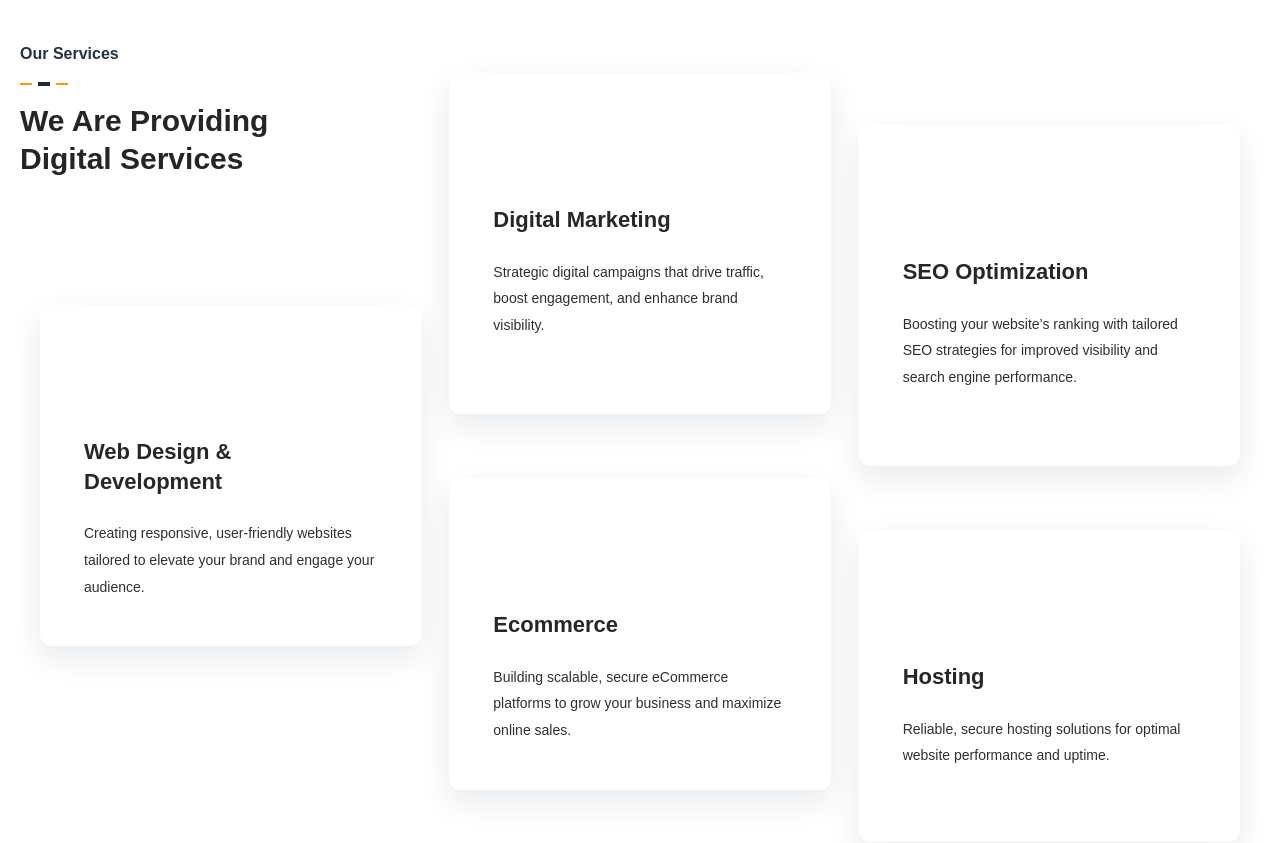
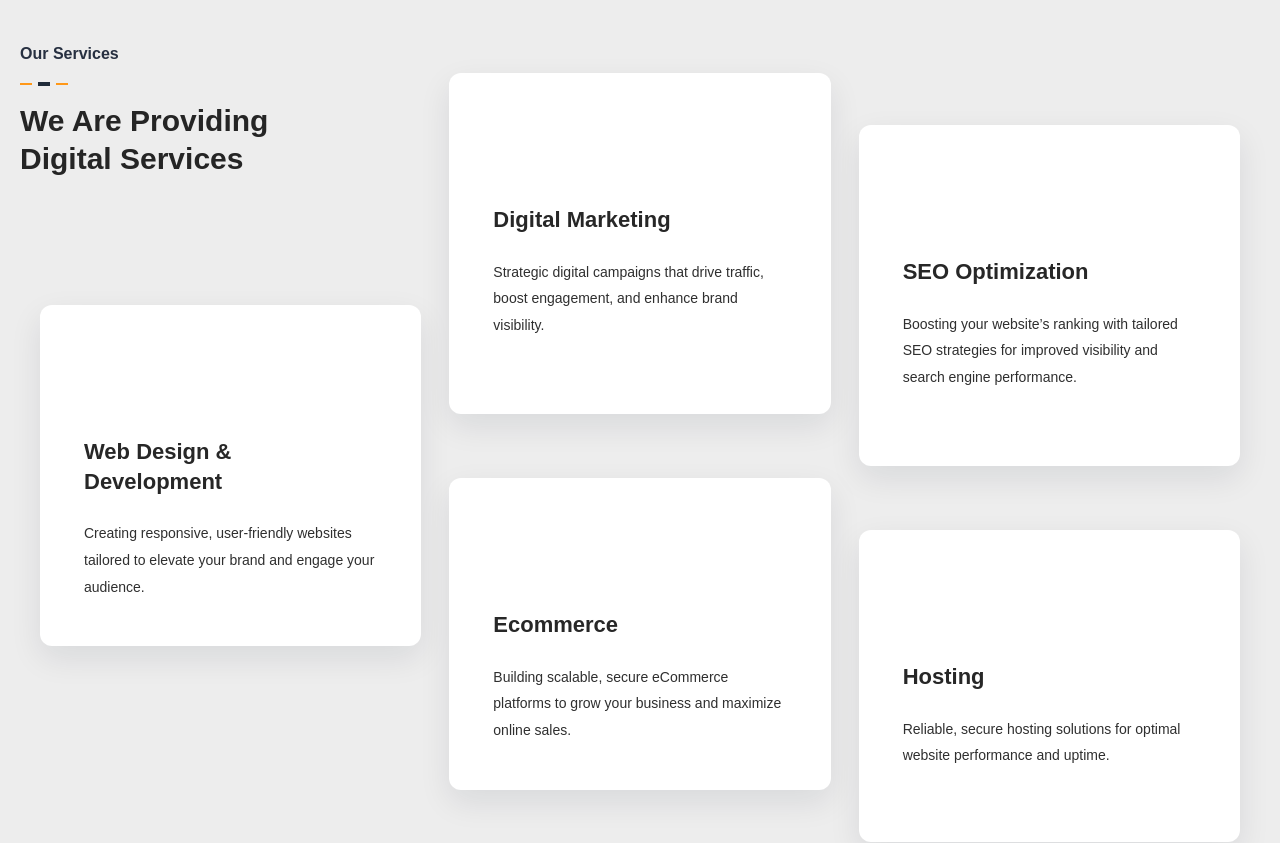
Before and after one commit to jroug/webinsite-nextjs, a Next.js app: page / in a window 1280 px wide. Shown: the part 860-1703 px from the top of the page. Built offline with nearby package versions, Linux system fonts and the light colour scheme.

Commit message:
color adjustiments

```diff
--- a/app/globals.css
+++ b/app/globals.css
@@ -2,25 +2,29 @@
 
 
 :root {
-  --background: #ffffff;
-  --foreground: #171717;
+  --lightColor: #ededed;
+  --blueDarkColor: #1f2732;
+  --blueLightColor: #0090ff;
+  --boxShadowColor: rgba(15, 23, 42, .09);
+
+  --background: var(--lightColor);
 }
 
 @theme inline {
-  --color-background: var(--background);
-  --color-foreground: var(--foreground);
+  --color-background: var(--lightColor);
+  --color-foreground: var(--blueDarkColor);
 }
 
-@media (prefers-color-scheme: white) {
+/* @media (prefers-color-scheme: white) {
   :root {
     --background: #ededed;
     --foreground: #171717;
   }
-}
+} */
 
 body {
-  background: var(--background);
-  color: var(--foreground);
+  background: var(--color-background);
+  color: var(--color-foreground);
   font-family: Cabin, sans-serif;
 }
 
--- a/components/common/Services.module.css
+++ b/components/common/Services.module.css
@@ -13,14 +13,23 @@
     min-height: 270px;
     border-radius: 12px;
     background: #fff;
+    box-shadow: 0 12px 32px var(--boxShadowColor);
+    transition: background-color .35s ease, box-shadow .35s ease;
+}
+
+.cardLink {
+    display: block;
+    min-height: 270px;
     padding: 46px 44px;
-    box-shadow: 0 12px 32px rgba(15, 23, 42, .09);
+    color: inherit;
+    text-decoration: none;
 }
 
 .serviceCard .fi {
     display: block;
     margin-bottom: 38px;
     font-size: 48px;
+    transition: color .35s ease;
 }
 
 .serviceCard h3 {
@@ -29,6 +38,7 @@
     font-size: 22px;
     font-weight: 700;
     line-height: 1.35;
+    transition: color .35s ease;
 }
 
 .serviceCard p {
@@ -38,11 +48,26 @@
     font-size: 14px;
     font-weight: 500;
     line-height: 1.9;
+    transition: color .35s ease;
+}
+
+.serviceCard:hover {
+    background-color: var(--blueLightColor);
+}
+
+.serviceCard:hover .fi,
+.serviceCard:hover h3,
+.serviceCard:hover p {
+    color: #fff;
 }
 
 @media (max-width: 640px) {
     .serviceCard {
         min-height: 0;
+    }
+
+    .cardLink {
+        min-height: 0;
         padding: 32px;
     }
 }
--- a/components/common/Services.tsx
+++ b/components/common/Services.tsx
@@ -3,22 +3,82 @@ import styles from "./Services.module.css";
 
 const Services = () => {
     return (
-        <section id="services" className="container mx-auto relative overflow-hidden bg-white py-20 sm:py-28 lg:py-32">
+      <section
+        id="services"
+        className="container mx-auto relative overflow-hidden py-20 sm:py-28 lg:py-32"
+      >
         <div className="relative mx-auto px-5">
           <div className="grid gap-10 lg:grid-cols-[300px_1fr] lg:gap-16">
             <div className={`${styles.heading} pt-1`}>
               <p className="text-base font-bold text-[#273041]">Our Services</p>
-                        <div className="my-4 flex items-center gap-1.5"><span className="h-[2px] w-3 bg-[#ff9818]" /><span className="h-[4px] w-3 bg-[#202b39]" /><span className="h-[2px] w-3 bg-[#ff9818]" /></div>
-                        <h2 className="text-[30px] font-bold leading-[1.25] text-[#252525]">We Are Providing<br />Digital Services</h2>
+              <div className="my-4 flex items-center gap-1.5">
+                <span className="h-[2px] w-3 bg-[#ff9818]" />
+                <span className="h-[4px] w-3 bg-[#202b39]" />
+                <span className="h-[2px] w-3 bg-[#ff9818]" />
+              </div>
+              <h2 className="text-[30px] font-bold leading-[1.25] text-[#252525]">
+                We Are Providing
+                <br />
+                Digital Services
+              </h2>
             </div>
           </div>
           <div className="relative mx-auto px-5  mt-[20px] sm:mt-[30px] lg:mt-[-80px] ">
             <div className="grid gap-7 sm:grid-cols-2 lg:grid-cols-3">
-                        <article className={`${styles.serviceCard} lg:translate-y-52`}><i className={`${styles.fi} text-[#0090ff]`}>&#xf198;</i><h3>Web Design &amp;<br />Development</h3><p>Creating responsive, user-friendly websites tailored to elevate your brand and engage your audience.</p></article>
-                        <article className={`${styles.serviceCard} lg:-translate-y-6`}><i className={`${styles.fi} text-[#0090ff]`}>&#xf190;</i><h3>Digital Marketing</h3><p>Strategic digital campaigns that drive traffic, boost engagement, and enhance brand visibility.</p></article>
-                        <article className={`${styles.serviceCard} lg:translate-y-7`}><i className={`${styles.fi} text-[#0090ff]`}>&#xf192;</i><h3>SEO Optimization</h3><p>Boosting your website’s ranking with tailored SEO strategies for improved visibility and search engine performance.</p></article>
-                        <article className={`${styles.serviceCard} sm:col-start-2 lg:col-start-2 lg:translate-y-3`}><i className={`${styles.fi} text-[#0090ff]`}>&#xf193;</i><h3>Ecommerce</h3><p>Building scalable, secure eCommerce platforms to grow your business and maximize online sales.</p></article>
-                        <article className={`${styles.serviceCard} sm:col-start-2 lg:col-start-3 lg:translate-y-16`}><i className={`${styles.fi} text-[#0090ff]`}>&#xf19f;</i><h3>Hosting</h3><p>Reliable, secure hosting solutions for optimal website performance and uptime.</p></article>
+              <article className={`${styles.serviceCard} lg:translate-y-52`}>
+                <a className={styles.cardLink} href="#">
+                  <i className={`${styles.fi} text-[#0090ff]`}>&#xf198;</i>
+                  <h3>
+                    Web Design &amp;
+                    <br />
+                    Development
+                  </h3>
+                  <p>
+                    Creating responsive, user-friendly websites tailored to
+                    elevate your brand and engage your audience.
+                  </p>
+                </a>
+              </article>
+              <article className={`${styles.serviceCard} lg:-translate-y-6`}>
+                <a className={styles.cardLink} href="#">
+                  <i className={`${styles.fi} text-[#0090ff]`}>&#xf190;</i>
+                  <h3>Digital Marketing</h3>
+                  <p>
+                    Strategic digital campaigns that drive traffic, boost
+                    engagement, and enhance brand visibility.
+                  </p>
+                </a>
+              </article>
+              <article className={`${styles.serviceCard} lg:translate-y-7`}>
+                <a className={styles.cardLink} href="#">
+                  <i className={`${styles.fi} text-[#0090ff]`}>&#xf192;</i>
+                  <h3>SEO Optimization</h3>
+                  <p>
+                    Boosting your website’s ranking with tailored SEO strategies
+                    for improved visibility and search engine performance.
+                  </p>
+                </a>
+              </article>
+              <article className={`${styles.serviceCard} sm:col-start-2 lg:col-start-2 lg:translate-y-3`} >
+                <a className={styles.cardLink} href="#">
+                  <i className={`${styles.fi} text-[#0090ff]`}>&#xf193;</i>
+                  <h3>Ecommerce</h3>
+                  <p>
+                    Building scalable, secure eCommerce platforms to grow your
+                    business and maximize online sales.
+                  </p>
+                </a>
+              </article>
+              <article className={`${styles.serviceCard} sm:col-start-2 lg:col-start-3 lg:translate-y-16`} >
+                <a className={styles.cardLink} href="#">
+                  <i className={`${styles.fi} text-[#0090ff]`}>&#xf19f;</i>
+                  <h3>Hosting</h3>
+                  <p>
+                    Reliable, secure hosting solutions for optimal website
+                    performance and uptime.
+                  </p>
+                </a>
+              </article>
             </div>
           </div>
         </div>
--- a/components/common/WhyUs.module.css
+++ b/components/common/WhyUs.module.css
@@ -9,7 +9,7 @@
      border-radius: 14px;
      background: #fff;
      padding: 40px 40px 0;
-     box-shadow: 0 12px 32px rgba(15, 23, 42, .1);
+     box-shadow: 0 12px 32px var(--boxShadowColor);
  }
 
 .icon {
--- a/components/common/WhyUs.tsx
+++ b/components/common/WhyUs.tsx
@@ -2,7 +2,7 @@ import styles from "./WhyUs.module.css";
 
 const WhyUs = () => {
     return (
-        <section id="why-us" className="container mx-auto relative overflow-hidden bg-white py-20 sm:py-28 lg:py-32">
+        <section id="why-us" className="container mx-auto relative overflow-hidden py-20 sm:py-28 lg:py-32">
             <div className="mx-auto grid items-center gap-16 px-5 lg:grid-cols-[0.95fr_1.05fr] lg:gap-24">
                 <div className={styles.whyUsContent}>
                     <p className="text-base font-bold text-[#273041]">Why Us</p>
```
Lines whose indentation alone changed are shown as unchanged.
